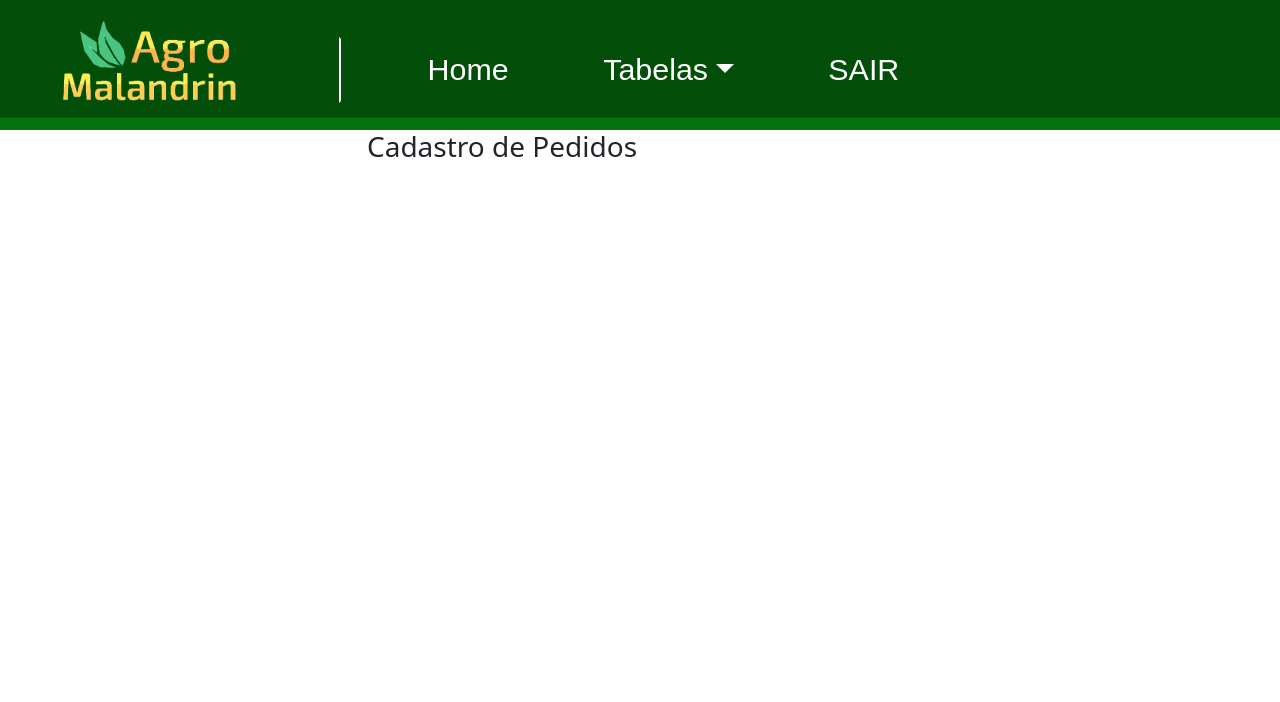
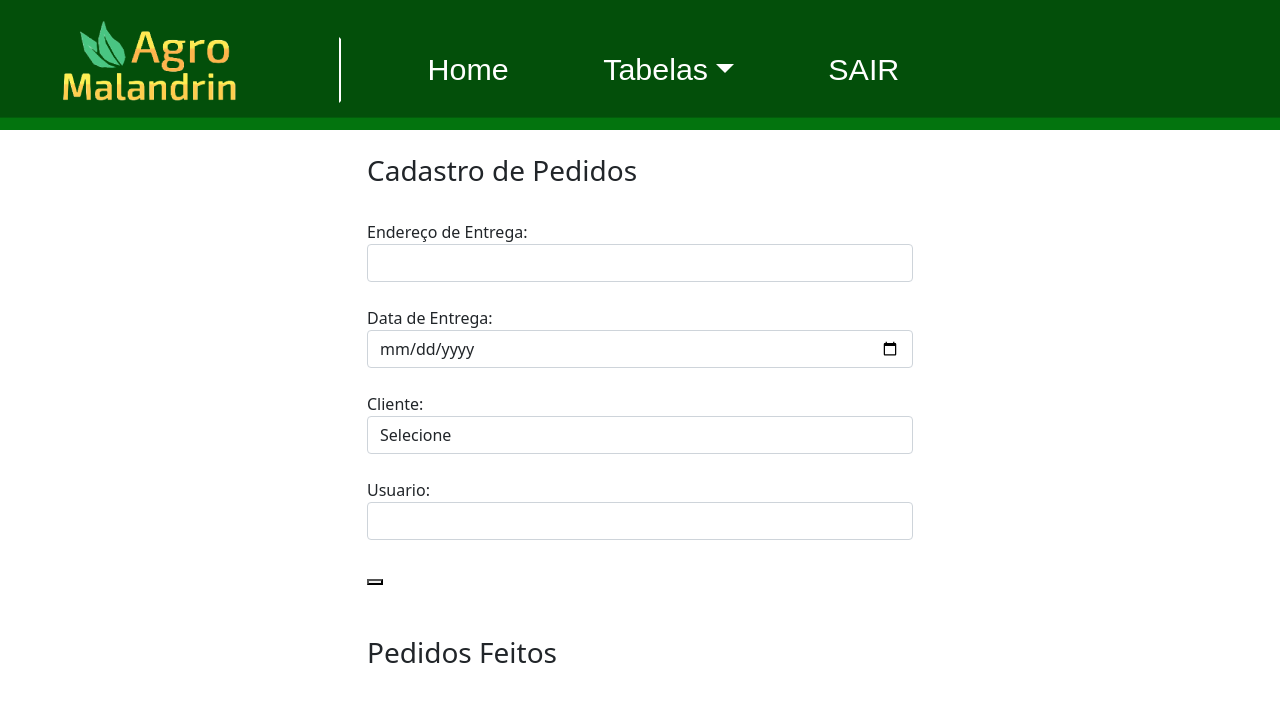
Before and after one commit to VictorH131/Projeto_AgroMalandrin_new, a PHP site: page /admin/pedidos.php in a window 1280 px wide. Shown: the top 702 px of the page. Run offline with PHP 8.4, Linux system fonts and the light colour scheme.

Commit message:
add o formulario

```diff
--- a/admin/pedidos.php
+++ b/admin/pedidos.php
@@ -18,16 +18,34 @@
 
                 <div class="box">
 
-                    <h3>Cadastro de Pedidos</h3><br><br>
+                    <br><h3>Cadastro de Pedidos</h3><br>
 
                         <form action="" method="POST">
 
-                            <input type="hidden" name="id_pedd" value="">
+                            <input type="hidden" name="id_ped" value="">
 
-                            <input type="hidden" name="data_pedd" value="">
+                            <input type="hidden" name="data_ped" value="">
 
-                            <label for=""></label>
+                            <label for="endereco_entrega">Endereço de Entrega:</label><br>
+                            <input type="text" name="endereco_entrega" value="" required class="form-control"><br>
 
+                            <label for="data_entrega_ped">Data de Entrega:</label><br>
+                            <input type="date" name="data_entrega_ped" value="" class="form-control"><br>
 
+                            <label for="id_cli">Cliente:</label>
+                            <select name="id_cli" required class="form-control">
+                                <option value="">Selecione</option>
+                                <?php
+
+                                ?>
+                            </select><br>
+
+                            <label for="id_usu">Usuario:</label><br>
+                            <input name="id_usu" value="" class="form-control"><br>
+
+                            <button type="submit"></button>
+                        </form><br><br>
+
+                        <h3>Pedidos Feitos</h3>
 </body>
 </html>
```
